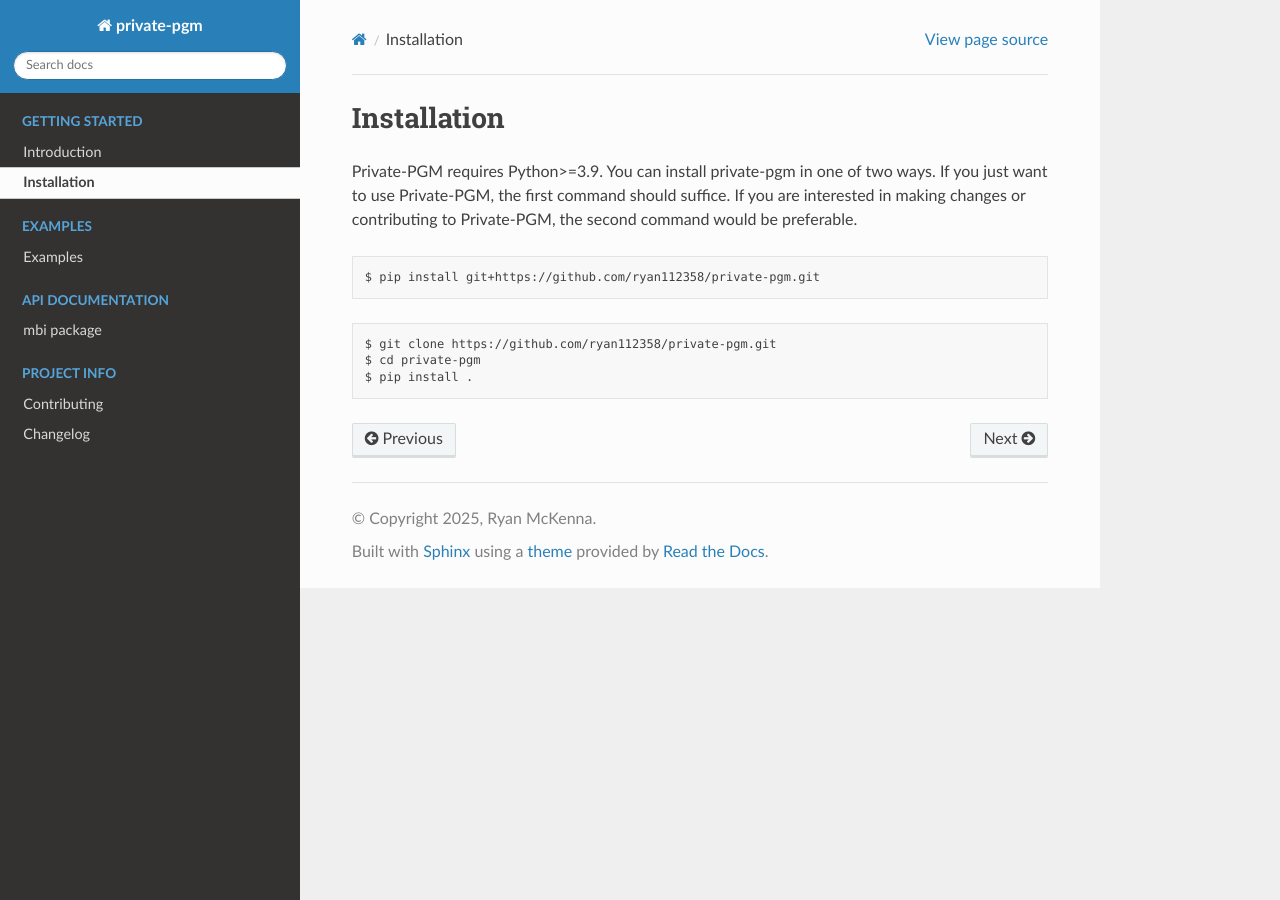
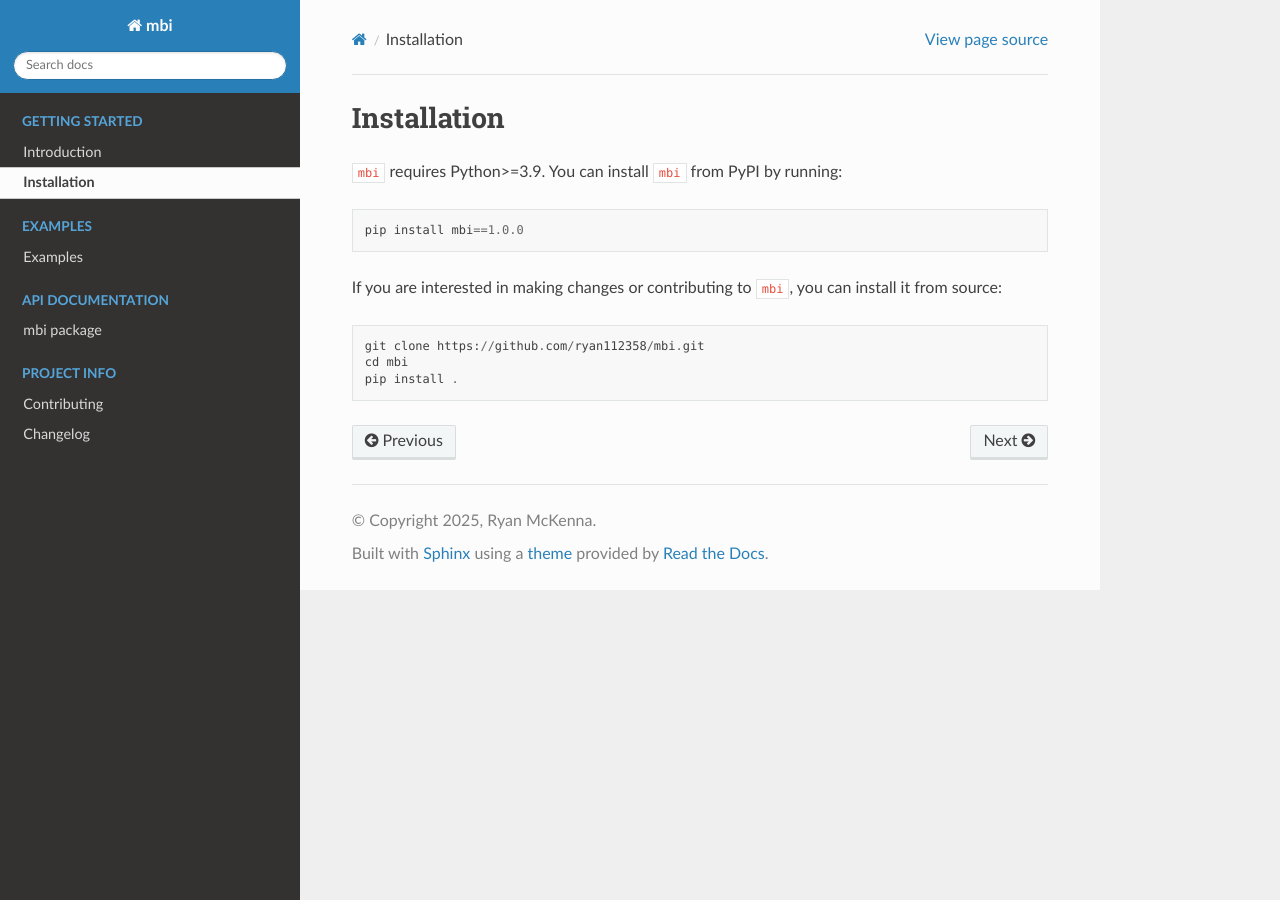
Before and after one commit to ryan112358/private-pgm, a Sphinx documentation site: the page built from docs/installation.md, in a window 1280 px wide. Built offline with Sphinx 7.4.7 and the Read the Docs theme 3.1.0, drawn with Linux system fonts in a browser that asks for light colours.

Commit message:
Update docs to point to new pip package

````diff
--- a/docs/conf.py
+++ b/docs/conf.py
@@ -5,7 +5,7 @@ import os
 
 sys.path.insert(0, os.path.abspath('../src'))
 
-project = 'private-pgm'
+project = 'mbi'
 copyright = '2025, Ryan McKenna'
 author = 'Ryan McKenna'
 
--- a/docs/index.rst
+++ b/docs/index.rst
@@ -3,7 +3,7 @@
    contain the root `toctree` directive.
 
 ####################################################################
-Private-PGM
+MBI
 ####################################################################
 
 .. note::
--- a/docs/installation.md
+++ b/docs/installation.md
@@ -1,16 +1,15 @@
 # Installation
 
-Private-PGM requires Python>=3.9. You can install private-pgm in one of two ways.
-If you just want to use Private-PGM, the first command should suffice.  If you are
-interested in making changes or contributing to Private-PGM, the second command would
-be preferable.
+`mbi` requires Python>=3.9. You can install `mbi` from PyPI by running:
 
 ```
-$ pip install git+https://github.com/ryan112358/private-pgm.git
+pip install mbi==1.0.0
 ```
 
+If you are interested in making changes or contributing to `mbi`, you can install it from source:
+
 ```
-$ git clone https://github.com/ryan112358/private-pgm.git
-$ cd private-pgm
-$ pip install .
+git clone https://github.com/ryan112358/mbi.git
+cd mbi
+pip install .
 ```
````
Also changed, not shown: README.md (+5 -5 lines).
